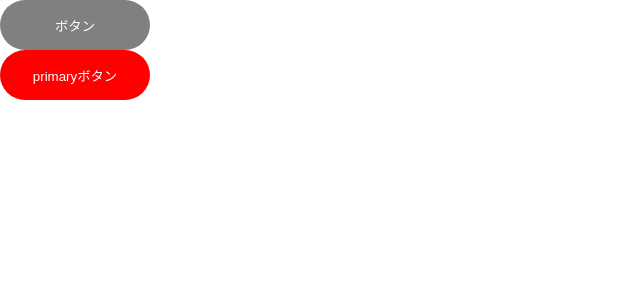
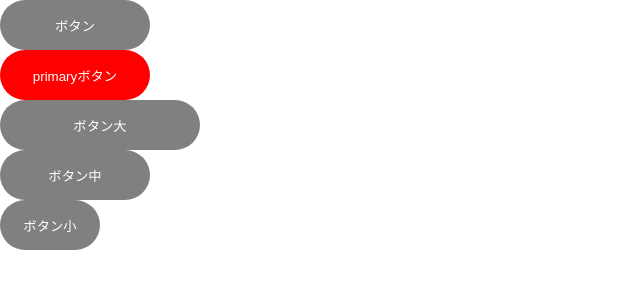
Before and after one commit to asa918yk/styledcomponents-learning, a React (Create React App) app: page / in a window 1280 px wide. Shown: the top 300 px of the page, without its empty margins (0-640 px from the left). Built offline with nearby package versions, Linux system fonts and the light colour scheme.

Commit message:
ボタンのサイズオプションを追加

```diff
--- a/src/App.js
+++ b/src/App.js
@@ -8,7 +8,15 @@ function App() {
       <div>
         <MyButton primary>primaryボタン</MyButton>
       </div>
-
+      <div>
+        <MyButton size={'l'}>ボタン大</MyButton>
+      </div>
+      <div>
+        <MyButton size={'m'}>ボタン中</MyButton>
+      </div>
+      <div>
+        <MyButton size={'s'}>ボタン小</MyButton>
+      </div>
     </div>
   );
 }
--- a/src/MyButton.js
+++ b/src/MyButton.js
@@ -1,6 +1,15 @@
 import styled from "styled-components";
 const Button = styled.button`
-    width: 150px;
+    width: ${props => {
+        switch(props.size) {
+            case 'l':
+                return '200px';
+            case 's':
+                return '100px';
+            default:
+                return '150px';
+        }
+    }};
     background-color: ${props => (props.primary ? 'red' : 'gray')};
     color: white;
     border: none;
@@ -12,9 +21,9 @@ const Button = styled.button`
         opacity: 0.5;
     }
 `;
-export function MyButton({children, primary}) {
+export function MyButton({children, primary, size}) {
     return(
-        <Button primary={primary}>
+        <Button primary={primary} size={size}>
             {children}
         </Button>
     )
```
